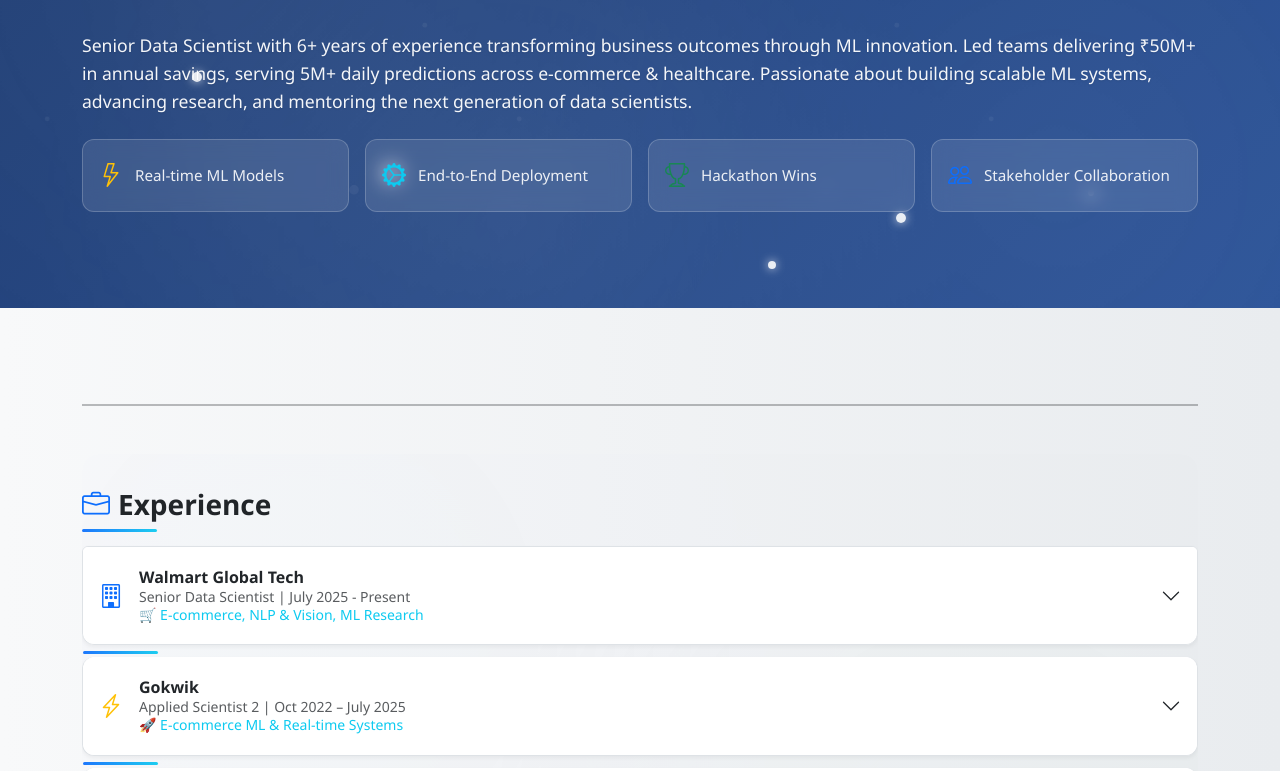
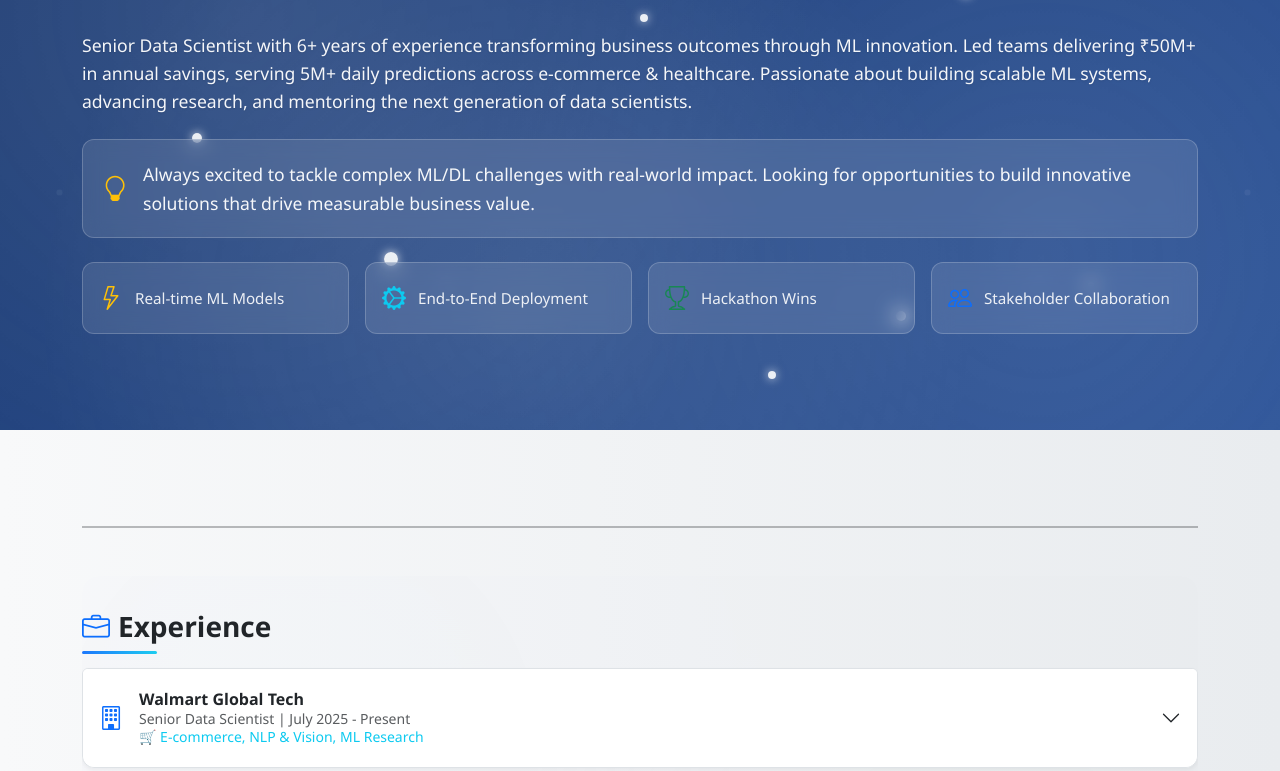
Before and after one commit to NC717/neelambuj.github.io, a plain HTML site: page index.html in a window 1280 px wide. Shown: the part 164-935 px from the top of the page. Drawn offline with nearby package versions, Linux system fonts and the light colour scheme; files whose address does not match are found by name.

Commit message:
added intro

```diff
--- a/assests/style.css
+++ b/assests/style.css
@@ -956,3 +956,42 @@ section h2 i {
     font-size: 0.95rem;
   }
 }
+
+/* Interest Highlight Section */
+.interest-highlight {
+  background: rgba(255, 255, 255, 0.1);
+  border: 1px solid rgba(255, 255, 255, 0.2);
+  border-radius: 0.75rem;
+  padding: 1.25rem;
+  backdrop-filter: blur(10px);
+  transition: all 0.3s ease;
+}
+
+.interest-highlight:hover {
+  background: rgba(255, 255, 255, 0.15);
+  border-color: rgba(255, 255, 255, 0.3);
+  transform: translateY(-2px);
+  box-shadow: 0 4px 15px rgba(0, 0, 0, 0.1);
+}
+
+.interest-highlight p {
+  font-size: 1.1rem;
+  line-height: 1.6;
+  margin: 0;
+}
+
+.interest-highlight i {
+  flex-shrink: 0;
+  animation: pulse-glow 2s ease-in-out infinite;
+}
+
+@keyframes pulse-glow {
+  0%, 100% {
+    opacity: 0.8;
+    transform: scale(1);
+  }
+  50% {
+    opacity: 1;
+    transform: scale(1.05);
+  }
+}
--- a/index.html
+++ b/index.html
@@ -62,6 +62,16 @@
             Led teams delivering ₹50M+ in annual savings, serving 5M+ daily predictions across e-commerce & healthcare.
             Passionate about building scalable ML systems, advancing research, and mentoring the next generation of data scientists.
           </p>
+
+          <!-- Interest Highlight -->
+          <div class="interest-highlight mt-4">
+            <div class="d-flex align-items-center">
+              <i class="bi bi-lightbulb text-warning fs-4 me-3"></i>
+              <p class="mb-0" style="color: rgba(255, 255, 255, 0.9); font-weight: 500;">
+                Always excited to tackle complex ML/DL challenges with real-world impact. Looking for opportunities to build innovative solutions that drive measurable business value.
+              </p>
+            </div>
+          </div>
 
           <!-- Key Achievements -->
           <div class="achievements-grid mt-4">
```
